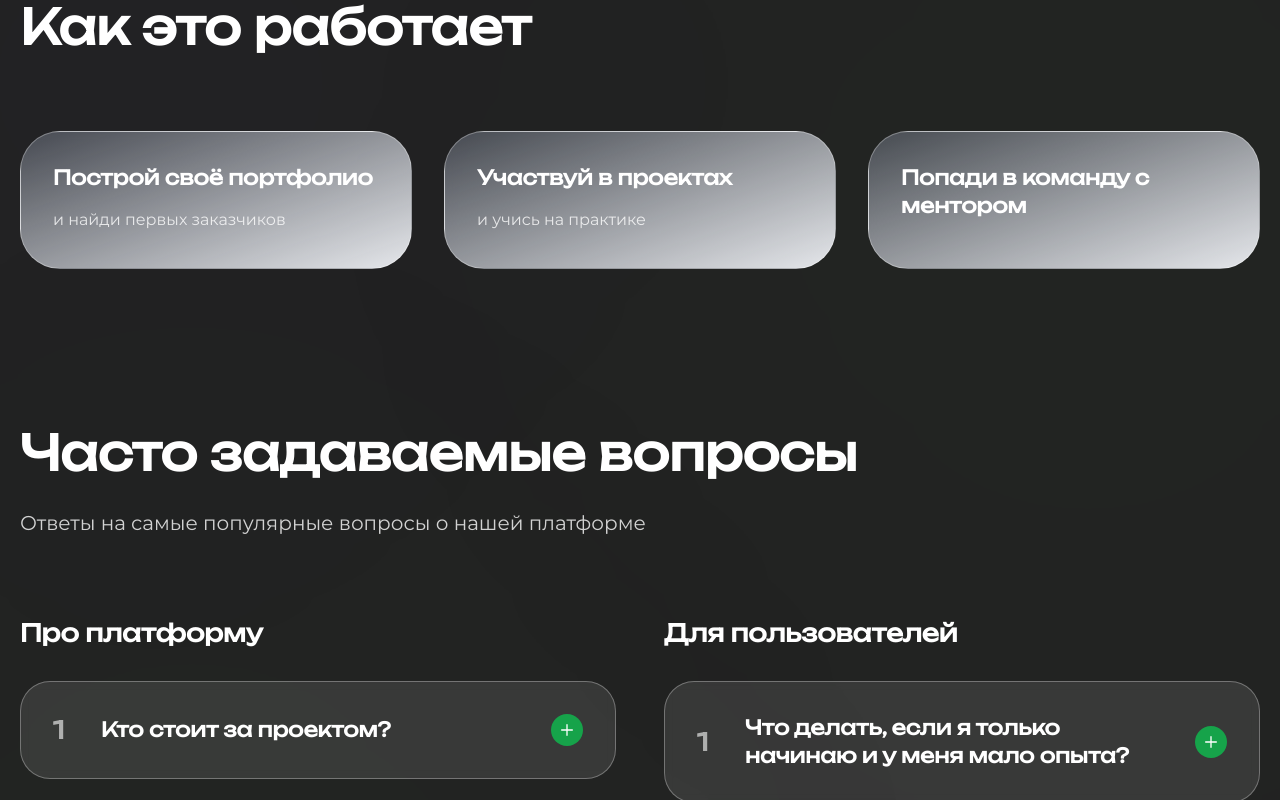
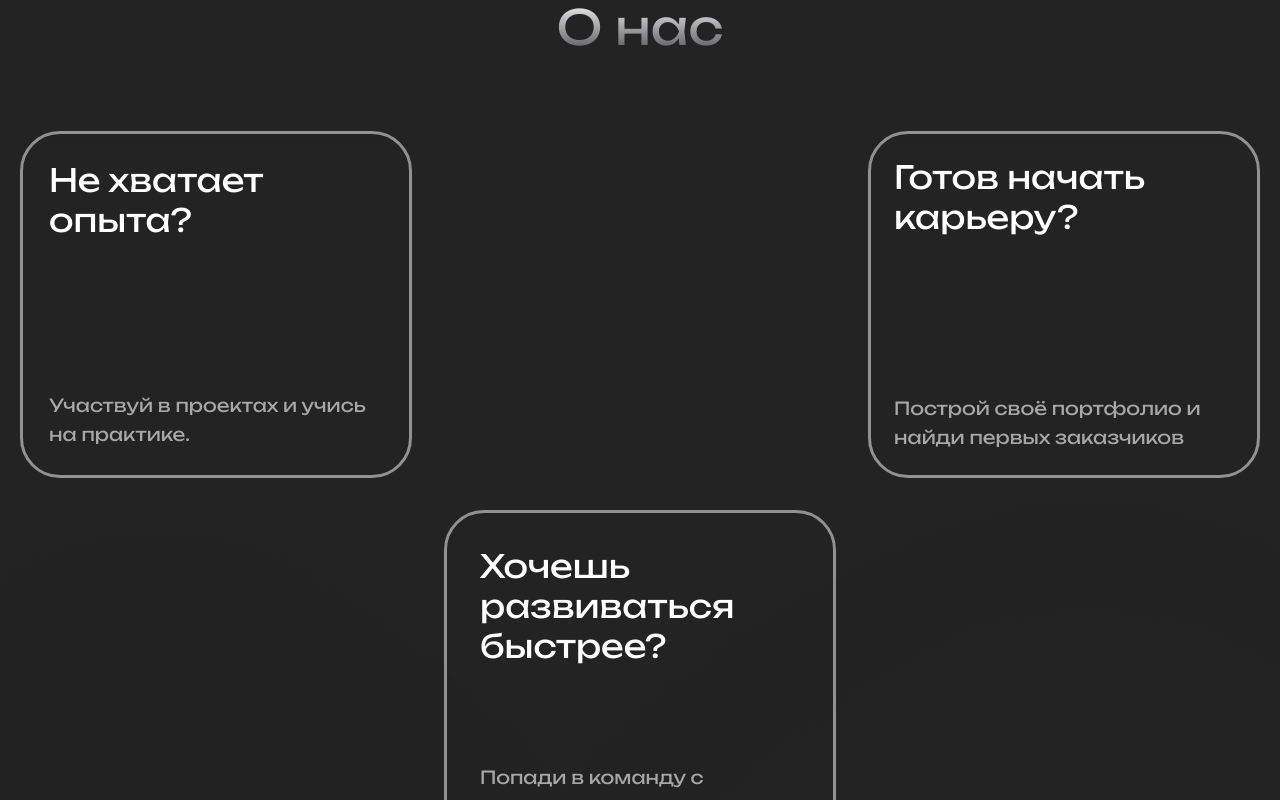
Before and after one commit to Shanceee/shance-frontend, a Next.js app: page / in a window 1280 px wide. Shown: the part 1740-2540 px from the top of the page. Built offline with nearby package versions, Linux system fonts and the light colour scheme.

Commit message:
блок О нас

```diff
--- a/src/app/page.tsx
+++ b/src/app/page.tsx
@@ -7,7 +7,7 @@ import {
   ScrollToTopSection,
   AnimatedTagsSection,
 } from '@/components/landing';
-import { ProcessSteps } from '@/components/ui';
+import { ProcessSteps, AboutSection } from '@/components/ui';
 
 // Эта страница будет статически сгенерирована (SSG)
 export const dynamic = 'force-static';
@@ -19,6 +19,7 @@ export default function HomePage() {
       <HeaderSection />
       <HeroSection />
       <ProcessSteps />
+      <AboutSection />
       <FeaturesSection />
       <FAQSection />
       <FooterSection />
--- /dev/null
+++ b/src/components/ui/AboutSection.tsx
@@ -0,0 +1,141 @@
+'use client';
+
+import { useEffect, useRef, useState } from 'react';
+
+const aboutCards = [
+  {
+    id: 1,
+    title: 'Не хватает опыта?',
+    description: 'Участвуй в проектах и учись на практике.',
+    size: 'small',
+    position: 'top-left',
+  },
+  {
+    id: 2,
+    title: 'Хочешь развиваться быстрее?',
+    description: 'Попади в команду с ментором',
+    size: 'large',
+    position: 'top-right',
+  },
+  {
+    id: 3,
+    title: 'Готов начать карьеру?',
+    description: 'Построй своё портфолио и найди первых заказчиков',
+    size: 'small',
+    position: 'bottom-left',
+  },
+];
+
+export function AboutSection() {
+  const [isVisible, setIsVisible] = useState(false);
+  const sectionRef = useRef<HTMLElement>(null);
+
+  useEffect(() => {
+    const observer = new IntersectionObserver(
+      ([entry]) => {
+        if (entry.isIntersecting) {
+          setIsVisible(true);
+        }
+      },
+      { threshold: 0.1 }
+    );
+
+    if (sectionRef.current) {
+      observer.observe(sectionRef.current);
+    }
+
+    return () => observer.disconnect();
+  }, []);
+
+  return (
+    <section ref={sectionRef} className="relative py-20 px-5 overflow-hidden">
+      {/* Заголовок */}
+      <div className="text-center mb-20">
+        <h2
+          className={`text-4xl md:text-5xl font-unbounded font-normal leading-tight transition-all duration-1000 ${
+            isVisible ? 'opacity-100 translate-y-0' : 'opacity-0 translate-y-10'
+          }`}
+        >
+          <span className="bg-gradient-to-t from-gray-400/30 to-white bg-clip-text text-transparent">
+            О нас
+          </span>
+        </h2>
+      </div>
+
+      {/* Контейнер для карточек */}
+      <div className="max-w-7xl mx-auto relative">
+        {/* Адаптивная сетка карточек - 2 строки, 3 колонки */}
+        <div className="grid grid-cols-1 lg:grid-cols-3 gap-6 lg:gap-8">
+          {/* Первая карточка - 1 строка, 1 колонка */}
+          <div
+            className="lg:col-start-1 lg:row-start-1 transition-all duration-1000"
+            style={{
+              transitionDelay: '200ms',
+              opacity: isVisible ? 1 : 0,
+              transform: isVisible ? 'translateX(0)' : 'translateX(-50px)',
+            }}
+          >
+            <div className="relative backdrop-blur-[5px] backdrop-filter h-[347px] rounded-[40px] border-[3px] border-white/50 border-solid overflow-hidden p-6 lg:p-[26px] flex flex-col justify-between hover:border-white/70 transition-all duration-300 group">
+              <div className="text-white">
+                <h3 className="text-2xl lg:text-[32px] font-unbounded font-normal leading-tight mb-4 group-hover:text-white/90 transition-colors duration-300">
+                  {aboutCards[0].title}
+                </h3>
+              </div>
+              <div className="text-white/60">
+                <p className="font-unbounded text-base lg:text-[18px] leading-relaxed group-hover:text-white/70 transition-colors duration-300">
+                  {aboutCards[0].description}
+                </p>
+              </div>
+            </div>
+          </div>
+
+          {/* Вторая карточка - 2 строка, 2 колонка */}
+          <div
+            className="lg:col-start-2 lg:row-start-2 transition-all duration-1000"
+            style={{
+              transitionDelay: '400ms',
+              opacity: isVisible ? 1 : 0,
+              transform: isVisible ? 'translateY(0)' : 'translateY(50px)',
+            }}
+          >
+            <div className="relative backdrop-blur-[5px] backdrop-filter h-[347px] rounded-[40px] border-[3px] border-white/50 border-solid overflow-hidden p-6 lg:p-[33px] flex flex-col justify-between hover:border-white/70 transition-all duration-300 group">
+              <div className="text-white">
+                <h3 className="text-2xl lg:text-[32px] font-unbounded font-normal leading-tight mb-4 group-hover:text-white/90 transition-colors duration-300">
+                  {aboutCards[1].title}
+                </h3>
+              </div>
+              <div className="text-white/60">
+                <p className="font-unbounded text-base lg:text-[18px] leading-relaxed group-hover:text-white/70 transition-colors duration-300">
+                  {aboutCards[1].description}
+                </p>
+              </div>
+            </div>
+          </div>
+
+          {/* Третья карточка - 1 строка, 3 колонка */}
+          <div
+            className="lg:col-start-3 lg:row-start-1 transition-all duration-1000"
+            style={{
+              transitionDelay: '600ms',
+              opacity: isVisible ? 1 : 0,
+              transform: isVisible ? 'translateX(0)' : 'translateX(50px)',
+            }}
+          >
+            <div className="relative backdrop-blur-[5px] backdrop-filter h-[347px] rounded-[40px] border-[3px] border-white/50 border-solid overflow-hidden p-6 lg:p-[23px] flex flex-col justify-between hover:border-white/70 transition-all duration-300 group">
+              <div className="text-white">
+                <h3 className="text-2xl lg:text-[32px] font-unbounded font-normal leading-tight mb-4 group-hover:text-white/90 transition-colors duration-300">
+                  {aboutCards[2].title}
+                </h3>
+              </div>
+              <div className="text-white/60">
+                <p className="font-unbounded text-base lg:text-[18px] leading-relaxed group-hover:text-white/70 transition-colors duration-300">
+                  {aboutCards[2].description}
+                </p>
+              </div>
+            </div>
+          </div>
+        </div>
+      </div>
+    </section>
+  );
+}
--- a/src/components/ui/index.ts
+++ b/src/components/ui/index.ts
@@ -9,3 +9,4 @@ export { InfoCard } from './InfoCard';
 export { AnimatedHashtags } from './AnimatedHashtags';
 export { SectionHeader } from './SectionHeader';
 export { ProcessSteps } from './ProcessSteps';
+export { AboutSection } from './AboutSection';
```
